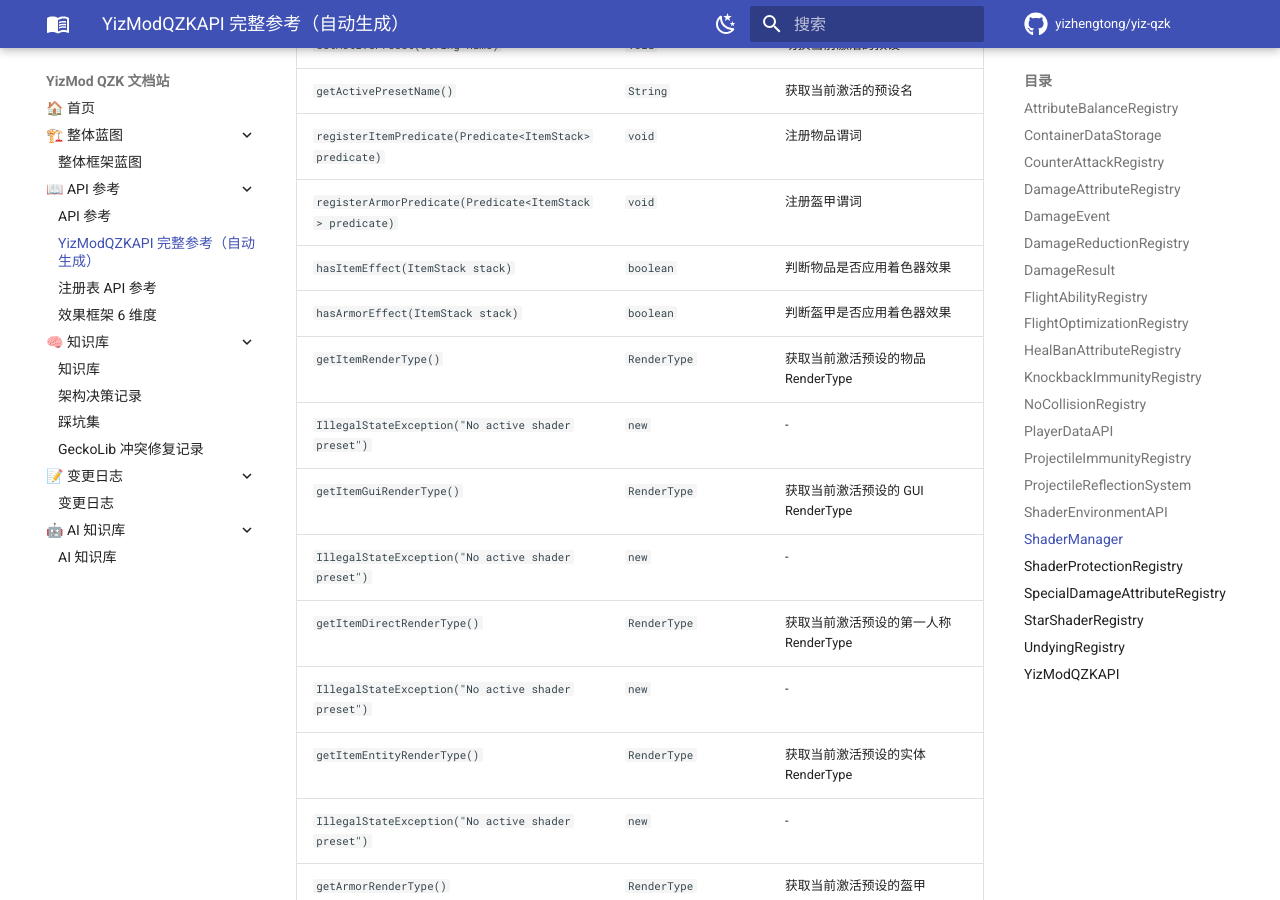
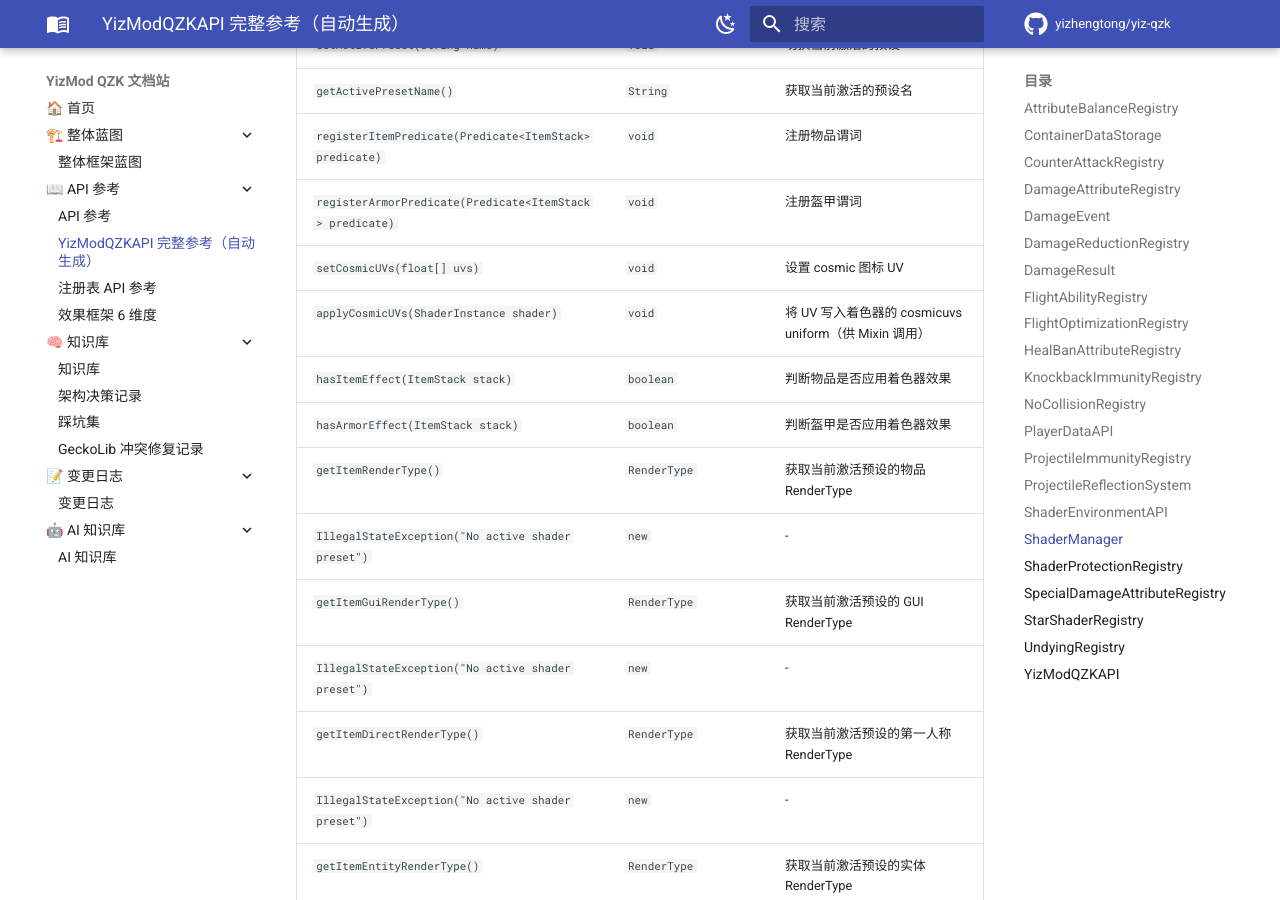
Before and after one commit to yizhengtong/yizqzk-docs, an MkDocs documentation site: the page built from docs/api/yizmodqzk-api.md, in a window 1280 px wide and 900 px high, scrolled down 7191 px. Built offline with MkDocs 1.6.1 and Material for MkDocs 9.7.7, drawn with Linux system fonts in a browser that asks for light colours; comment, search, counter and statistics services are not loaded.

Commit message:
docs: auto-update 2026-05-23_01:43

```diff
--- a/docs/api/yizmodqzk-api.md
+++ b/docs/api/yizmodqzk-api.md
@@ -169,6 +169,8 @@
 | `getActivePresetName()` | `String` | 获取当前激活的预设名 |
 | `registerItemPredicate(Predicate<ItemStack> predicate)` | `void` | 注册物品谓词 |
 | `registerArmorPredicate(Predicate<ItemStack> predicate)` | `void` | 注册盔甲谓词 |
+| `setCosmicUVs(float[] uvs)` | `void` | 设置 cosmic 图标 UV |
+| `applyCosmicUVs(ShaderInstance shader)` | `void` | 将 UV 写入着色器的 cosmicuvs uniform（供 Mixin 调用） |
 | `hasItemEffect(ItemStack stack)` | `boolean` | 判断物品是否应用着色器效果 |
 | `hasArmorEffect(ItemStack stack)` | `boolean` | 判断盔甲是否应用着色器效果 |
 | `getItemRenderType()` | `RenderType` | 获取当前激活预设的物品 RenderType |
--- a/docs/llm/knowledge.json
+++ b/docs/llm/knowledge.json
@@ -122,7 +122,7 @@
     },
     {
       "title": "ShaderManager",
-      "content": "| 方法 | 返回 | 说明 |\n|------|------|------|\n| `registerPreset(String name, ShaderDescriptor desc)` | `void` | 中央着色器管理器 — 管理多个着色器预设 (A/B/C/D) 并可运行时切换。 <p>每个 {@link ShaderP |\n| `ShaderPreset(name, desc)` | `new` | - |\n| `setActivePreset(String name)` | `void` | 切换当前激活的预设 |\n| `getActivePresetName()` | `String` | 获取当前激活的预设名 |\n| `registerItemPredicate(Predicate<ItemStack> predicate)` | `void` | 注册物品谓词 |\n| `registerArmorPredicate(Predicate<ItemStack> predicate)` | `void` | 注册盔甲谓词 |\n| `hasItemEffect(ItemSt"
+      "content": "| 方法 | 返回 | 说明 |\n|------|------|------|\n| `registerPreset(String name, ShaderDescriptor desc)` | `void` | 中央着色器管理器 — 管理多个着色器预设 (A/B/C/D) 并可运行时切换。 <p>每个 {@link ShaderP |\n| `ShaderPreset(name, desc)` | `new` | - |\n| `setActivePreset(String name)` | `void` | 切换当前激活的预设 |\n| `getActivePresetName()` | `String` | 获取当前激活的预设名 |\n| `registerItemPredicate(Predicate<ItemStack> predicate)` | `void` | 注册物品谓词 |\n| `registerArmorPredicate(Predicate<ItemStack> predicate)` | `void` | 注册盔甲谓词 |\n| `setCosmicUVs(float[]"
     },
     {
       "title": "ShaderProtectionRegistry",
```
Also changed, not shown: docs/changelog/index.md (+1 -1 lines).
